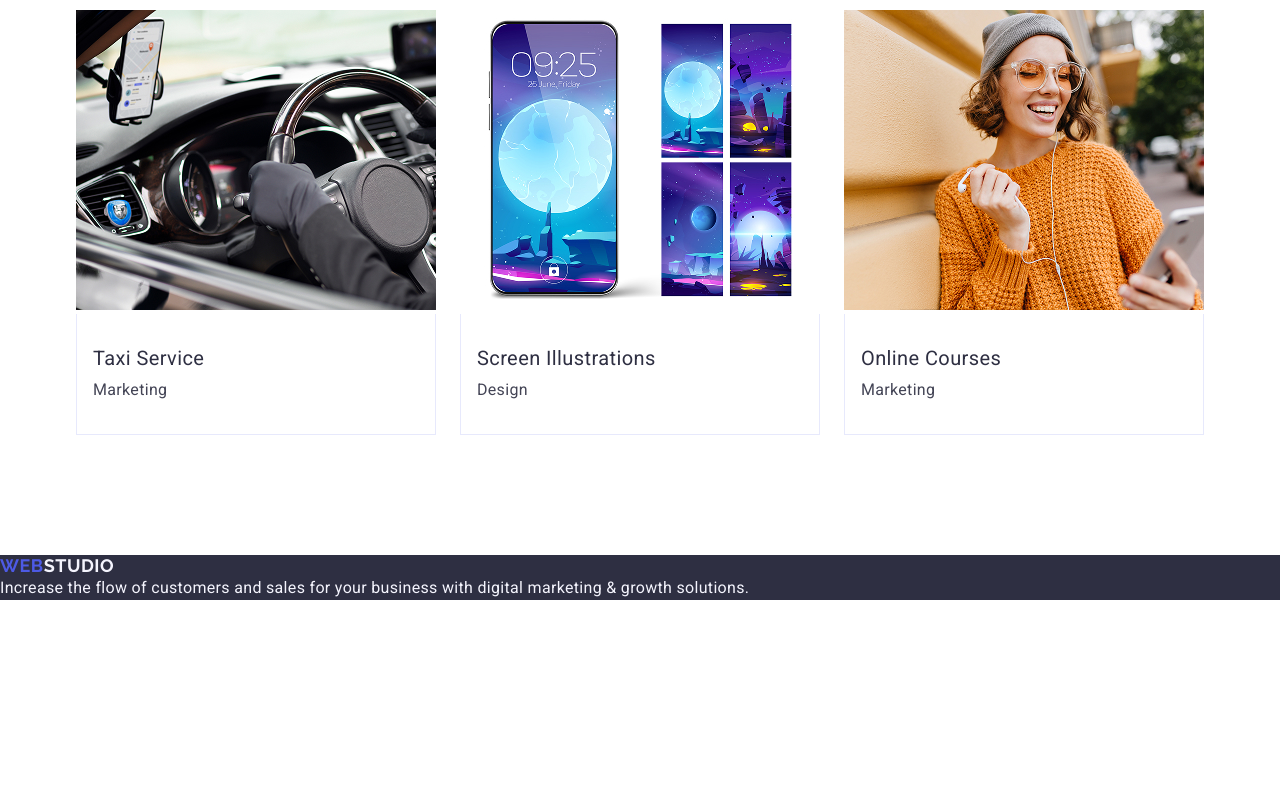
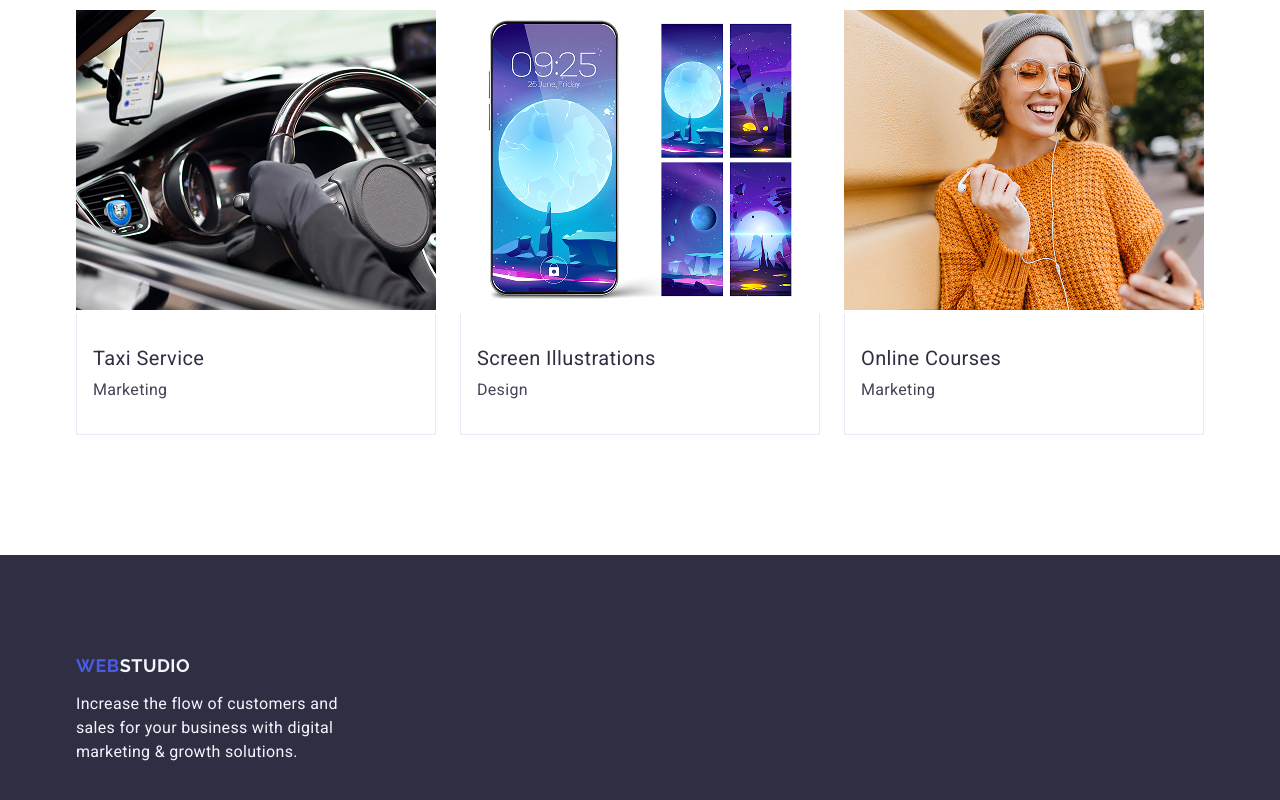
Before and after one commit to Alexashkaaaa/goit-markup-hw-03, a plain HTML site: page index.html in a window 1280 px wide. Shown: the part 2497-3297 px from the top of the page. Before the commit the page ends 3097 px from the top, so only its background shows below. Drawn offline with nearby package versions, Linux system fonts and the light colour scheme.

Commit message:
add styles footer

```diff
--- a/css/styles.css
+++ b/css/styles.css
@@ -268,9 +268,11 @@ a {
   line-height: 1.5;
   letter-spacing: 0.02em;
   color: #f4f4fd;
+  max-width: 264px;
 }
 .page-footer {
   background-color: #2e2f42;
+  padding: 100px 0;
 }
 .footer-logo .logo-part-footer {
   color: #f4f4fd;
@@ -280,3 +282,7 @@ a {
   padding: 0 15px;
   margin: 0 auto;
 }
+.footer-logo {
+  display: inline-block;
+  margin-bottom: 16px;
+}
--- a/index.html
+++ b/index.html
@@ -219,13 +219,15 @@
       </section>
     </main>
     <footer class="page-footer">
-      <a class="logo footer-logo" href="./index.html"
-        >Web<span class="logo-part-footer">Studio</span></a
-      >
-      <p class="paragraph-footer">
-        Increase the flow of customers and sales for your business with digital
-        marketing & growth solutions.
-      </p>
+      <div class="container footer-container">
+        <a class="logo footer-logo" href="./index.html"
+          >Web<span class="logo-part-footer">Studio</span></a
+        >
+        <p class="paragraph-footer">
+          Increase the flow of customers and sales for your business with
+          digital marketing & growth solutions.
+        </p>
+      </div>
     </footer>
   </body>
 </html>
```
